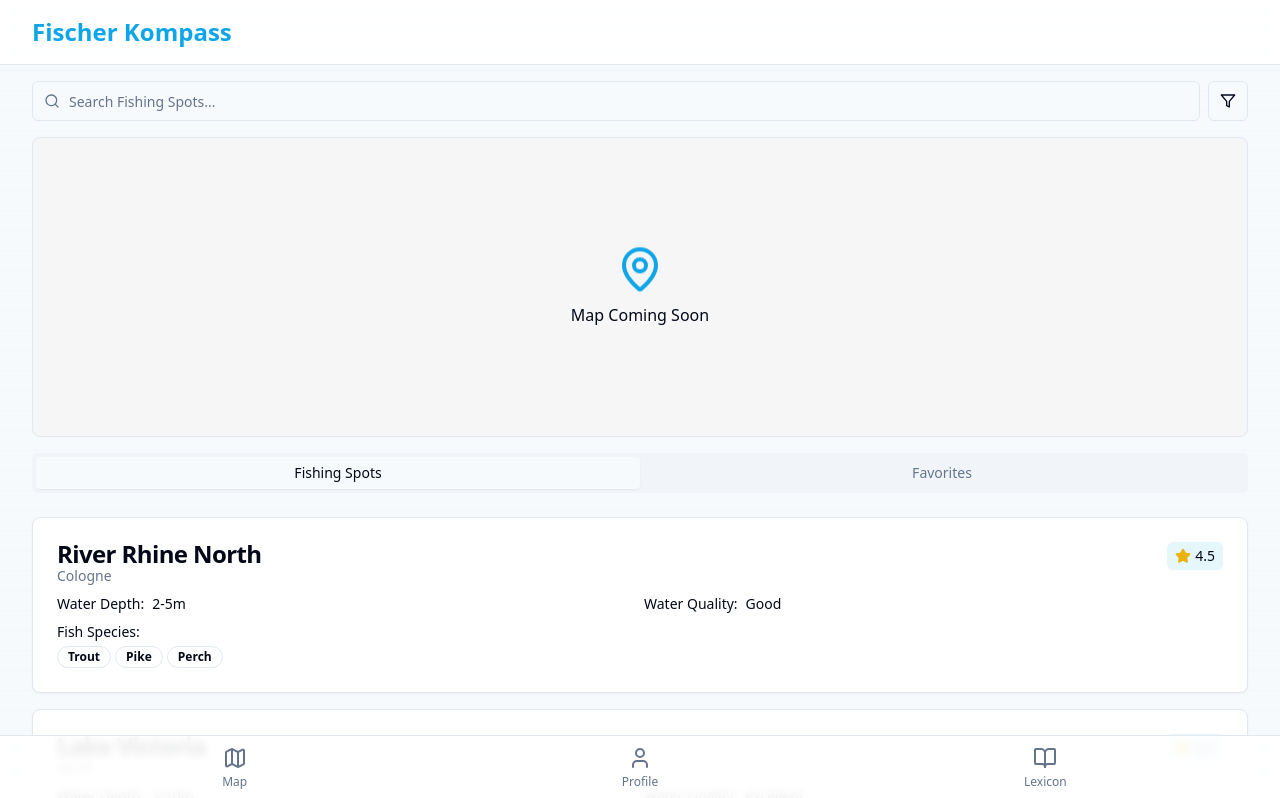
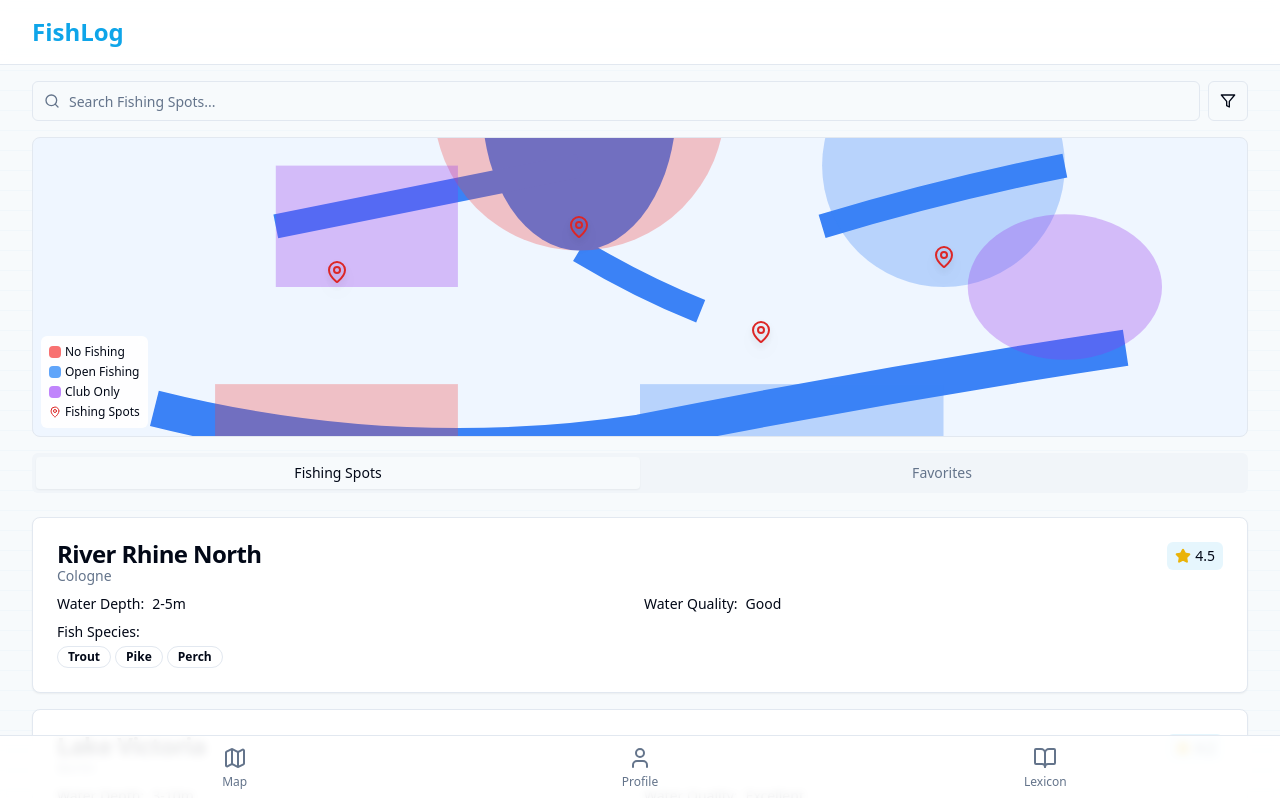
Before and after one commit to Jonas-ctrlz/fishlog, a React (Vite) app: page / in a window 1280 px wide. Shown: the top 798 px of the page. Built offline with nearby package versions, Linux system fonts and the light colour scheme.

Commit message:
Refactor: Implement map preview and rename app
- Added a map preview of Hamburg, Germany with colored zones for fishing regulations.
- Added markers for fishing spots.
- Changed the app name to "FishLog".

```diff
--- a/index.html
+++ b/index.html
@@ -4,11 +4,11 @@
   <head>
     <meta charset="UTF-8" />
     <meta name="viewport" content="width=device-width, initial-scale=1.0" />
-    <title>Fischer Kompass</title>
+    <title>FishLog</title>
     <meta name="description" content="An app for fishing enthusiasts" />
-    <meta name="author" content="Fischer Kompass" />
+    <meta name="author" content="FishLog" />
 
-    <meta property="og:title" content="Fischer Kompass" />
+    <meta property="og:title" content="FishLog" />
     <meta property="og:description" content="An app for fishing enthusiasts" />
     <meta property="og:type" content="website" />
     <meta property="og:image" content="https://lovable.dev/opengraph-image-p98pqg.png" />
--- /dev/null
+++ b/src/components/HamburgMap.tsx
@@ -0,0 +1,107 @@
+
+import React from 'react';
+import { MapPin } from 'lucide-react';
+
+const HamburgMap = () => {
+  const fishingSpots = [
+    { id: 1, x: 45, y: 30, name: 'Alster North' },
+    { id: 2, x: 60, y: 65, name: 'Elbe Port' },
+    { id: 3, x: 25, y: 45, name: 'Wandse Creek' },
+    { id: 4, x: 75, y: 40, name: 'Bille River' }
+  ];
+
+  return (
+    <div className="relative w-full h-[300px] bg-blue-50 rounded-lg border overflow-hidden">
+      {/* Hamburg city outline */}
+      <svg
+        className="absolute inset-0 w-full h-full"
+        viewBox="0 0 100 100"
+        preserveAspectRatio="xMidYMid slice"
+      >
+        {/* Elbe River - main waterway */}
+        <path
+          d="M10 60 Q30 65 50 62 Q70 58 90 55"
+          stroke="#3b82f6"
+          strokeWidth="3"
+          fill="none"
+        />
+
+        {/* Alster Lake */}
+        <ellipse
+          cx="45"
+          cy="35"
+          rx="8"
+          ry="12"
+          fill="#3b82f6"
+        />
+
+        {/* Smaller waterways */}
+        <path
+          d="M45 47 Q50 50 55 52"
+          stroke="#3b82f6"
+          strokeWidth="2"
+          fill="none"
+        />
+        <path
+          d="M20 45 Q35 42 45 40"
+          stroke="#3b82f6"
+          strokeWidth="2"
+          fill="none"
+        />
+        <path
+          d="M65 45 Q75 42 85 40"
+          stroke="#3b82f6"
+          strokeWidth="2"
+          fill="none"
+        />
+
+        {/* Fishing zones */}
+        {/* Red zones - No fishing allowed */}
+        <circle cx="45" cy="35" r="12" fill="rgba(239, 68, 68, 0.3)" />
+        <rect x="15" y="58" width="20" height="8" fill="rgba(239, 68, 68, 0.3)" />
+
+        {/* Blue zones - Open fishing */}
+        <rect x="50" y="58" width="25" height="8" fill="rgba(59, 130, 246, 0.3)" />
+        <circle cx="75" cy="40" r="10" fill="rgba(59, 130, 246, 0.3)" />
+
+        {/* Purple zones - Club membership required */}
+        <rect x="20" y="40" width="15" height="10" fill="rgba(147, 51, 234, 0.3)" />
+        <ellipse cx="85" cy="50" rx="8" ry="6" fill="rgba(147, 51, 234, 0.3)" />
+      </svg>
+
+      {/* Fishing spot markers */}
+      {fishingSpots.map(spot => (
+        <div
+          key={spot.id}
+          className="absolute transform -translate-x-1/2 -translate-y-1/2 cursor-pointer hover:scale-110 transition-transform"
+          style={{ left: `${spot.x}%`, top: `${spot.y}%` }}
+          title={spot.name}
+        >
+          <MapPin className="h-6 w-6 text-red-600 drop-shadow-lg" />
+        </div>
+      ))}
+
+      {/* Legend */}
+      <div className="absolute bottom-2 left-2 bg-white/90 backdrop-blur-sm p-2 rounded-md text-xs">
+        <div className="flex items-center gap-1 mb-1">
+          <div className="w-3 h-3 bg-red-400 rounded"></div>
+          <span>No Fishing</span>
+        </div>
+        <div className="flex items-center gap-1 mb-1">
+          <div className="w-3 h-3 bg-blue-400 rounded"></div>
+          <span>Open Fishing</span>
+        </div>
+        <div className="flex items-center gap-1 mb-1">
+          <div className="w-3 h-3 bg-purple-400 rounded"></div>
+          <span>Club Only</span>
+        </div>
+        <div className="flex items-center gap-1">
+          <MapPin className="h-3 w-3 text-red-600" />
+          <span>Fishing Spots</span>
+        </div>
+      </div>
+    </div>
+  );
+};
+
+export default HamburgMap;
--- a/src/contexts/LanguageContext.tsx
+++ b/src/contexts/LanguageContext.tsx
@@ -1,4 +1,3 @@
-
 import React, { createContext, useState, useContext, ReactNode } from 'react';
 
 type Language = 'en' | 'de';
@@ -13,8 +12,8 @@ type Translations = {
 // Define all translations here
 const translations: Translations = {
   appName: {
-    en: 'Fischer Kompass',
-    de: 'Fischer Kompass',
+    en: 'FishLog',
+    de: 'FishLog',
   },
   map: {
     en: 'Map',
--- a/src/pages/MapPage.tsx
+++ b/src/pages/MapPage.tsx
@@ -1,13 +1,13 @@
-
 import React, { useState } from 'react';
 import { useLanguage } from '@/contexts/LanguageContext';
-import { Search, MapPin, Filter, X, Star } from 'lucide-react';
+import { Search, Filter, Star } from 'lucide-react';
 import { Card, CardContent, CardDescription, CardHeader, CardTitle } from '@/components/ui/card';
 import { Input } from '@/components/ui/input';
 import { Button } from '@/components/ui/button';
 import { Badge } from '@/components/ui/badge';
 import { Tabs, TabsContent, TabsList, TabsTrigger } from '@/components/ui/tabs';
 import { Dialog, DialogContent, DialogHeader, DialogTitle } from '@/components/ui/dialog';
+import HamburgMap from '@/components/HamburgMap';
 
 const MapPage = () => {
   const { t } = useLanguage();
@@ -75,12 +75,7 @@ const MapPage = () => {
         </Button>
       </div>
 
-      <div className="h-[300px] bg-fischer-lightGray rounded-lg flex items-center justify-center border">
-        <div className="text-center">
-          <MapPin className="h-12 w-12 text-fischer-blue mx-auto mb-2 animate-water-wave" />
-          <p>{t('map')} {t('placeholder')}</p>
-        </div>
-      </div>
+      <HamburgMap />
 
       <Tabs defaultValue="spots">
         <TabsList className="grid grid-cols-2">
```
